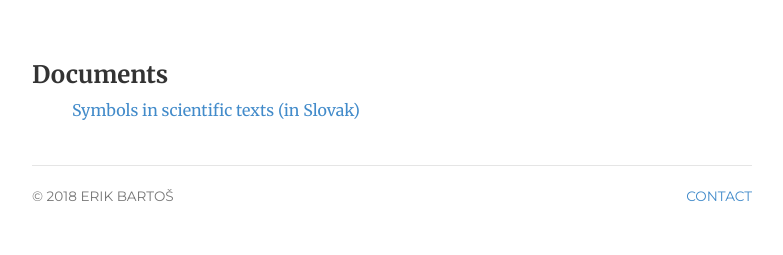
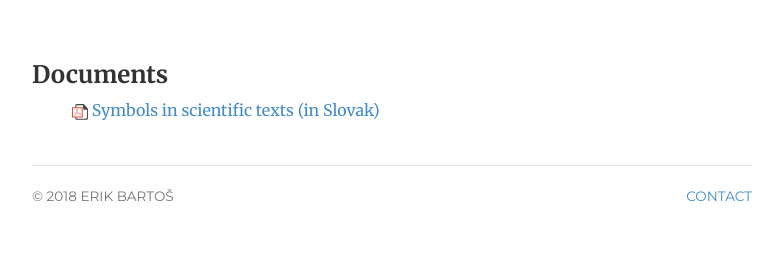
Before and after one commit to Mezek/mezek.github.io, a Jekyll site: the page built from index.html, in a window 1280 px wide. Shown: the part 967-1222 px from the top of the page, without its empty margins (248-1031 px from the left). Built offline with Jekyll 4.4.1, drawn with Linux system fonts in a browser that asks for light colours.

Commit message:
Update index.html

```diff
--- a/index.html
+++ b/index.html
@@ -37,7 +37,7 @@ title: Mezek at GitHub
 <p>&nbsp;</p>
 <h3>Documents</h3>
 <ul class="projects">
-	<li><a title="Symbols" href="https://mezek.github.io/files/angstrom.pdf/">Symbols in scientific texts (in Slovak)</a></li><!--
+	<li><a title="Symbols" href="https://mezek.github.io/files/angstrom.pdf/"><img src="./images/content/icon_pdf.svg" height="16" alt="pdf">&nbsp;Symbols in scientific texts (in Slovak)</a></li><!--
 	-->
 </ul>
 <p>&nbsp;</p>
```
